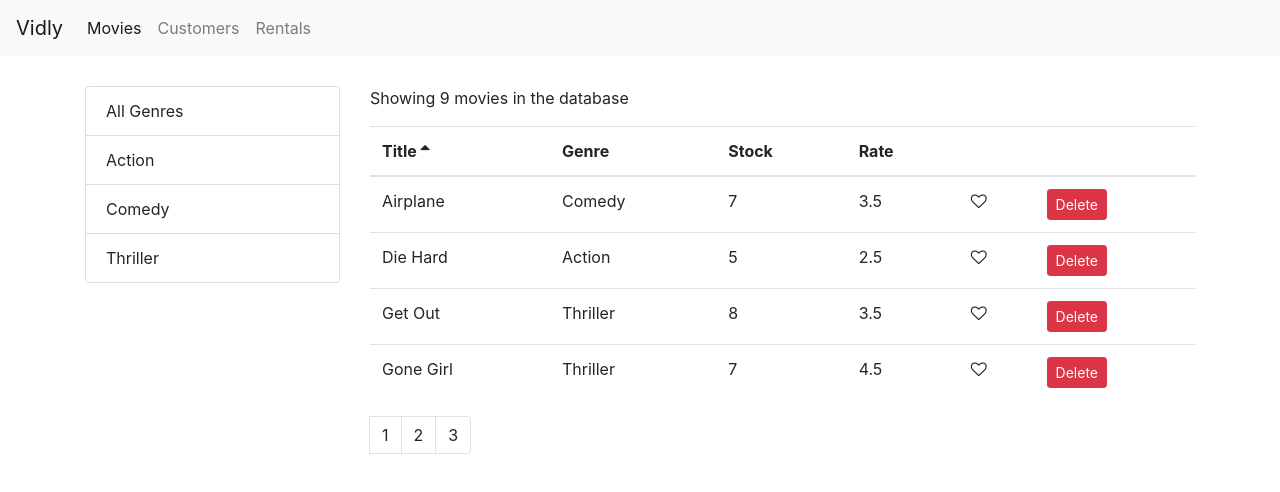
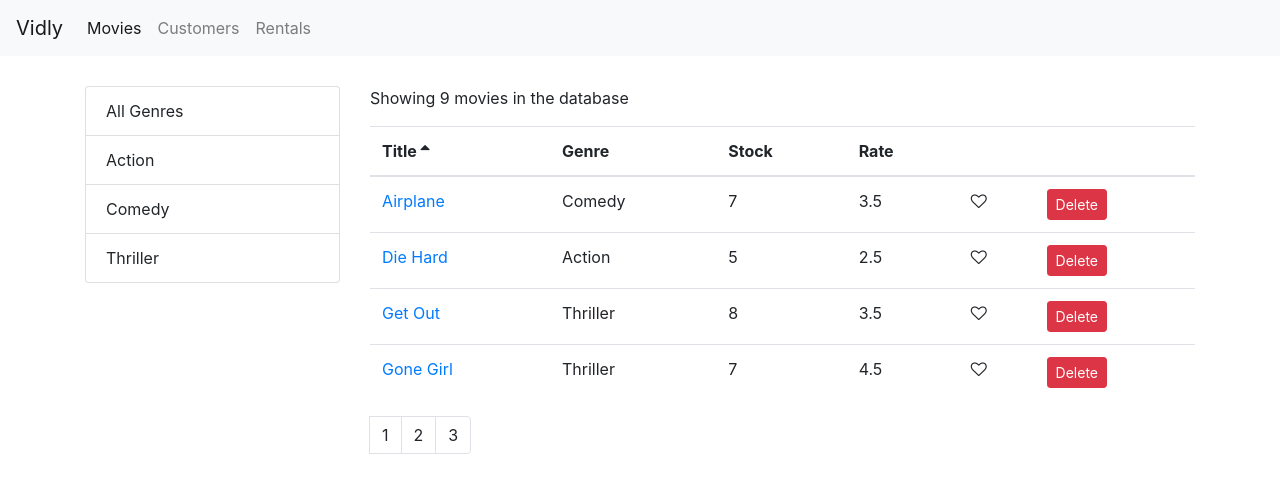
Before and after one commit to OloruntobiAwoderu/Vidly-frontend, a React (Create React App) app in the folder vidly/: page /movies in a window 1280 px wide. Shown: the top 492 px of the page. Built offline with nearby package versions, Linux system fonts and the light colour scheme.

Commit message:
Converted movies to links in movie table

```diff
--- a/vidly/src/components/moviesTable.jsx
+++ b/vidly/src/components/moviesTable.jsx
@@ -1,10 +1,15 @@
 import React from "react";
 import Like from "./common/like";
+import { Link } from "react-router-dom"
 import Table from "./common/table";
 
 class MoviesTable extends React.Component {
   columns = [
-    { path: "title", label: "Title" },
+    {
+      path: "title",
+      label: "Title",
+      content: movie => <Link to={`/movies/${movie._id}`}>{movie.title}</Link>
+    },
     { path: "genre.name", label: "Genre" },
     { path: "numberInStock", label: "Stock" },
     { path: "dailyRentalRate", label: "Rate" },
```
